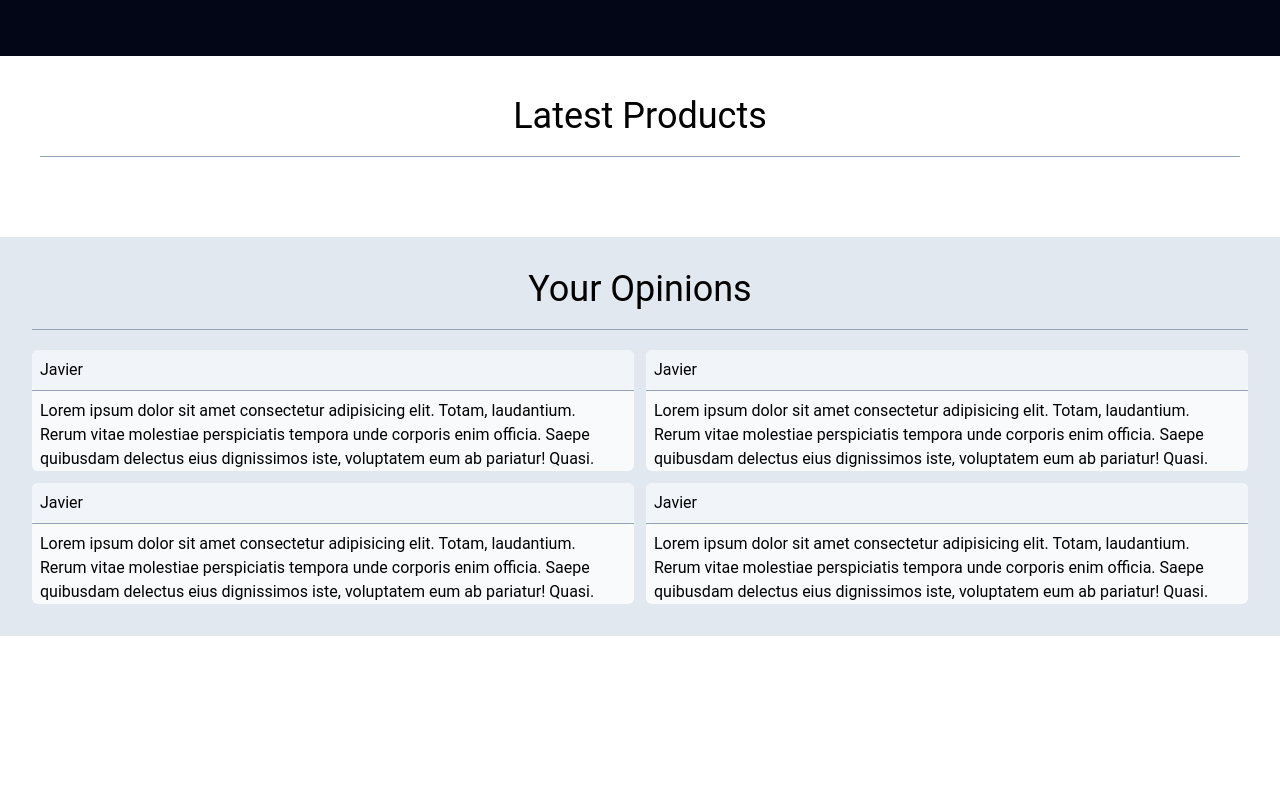
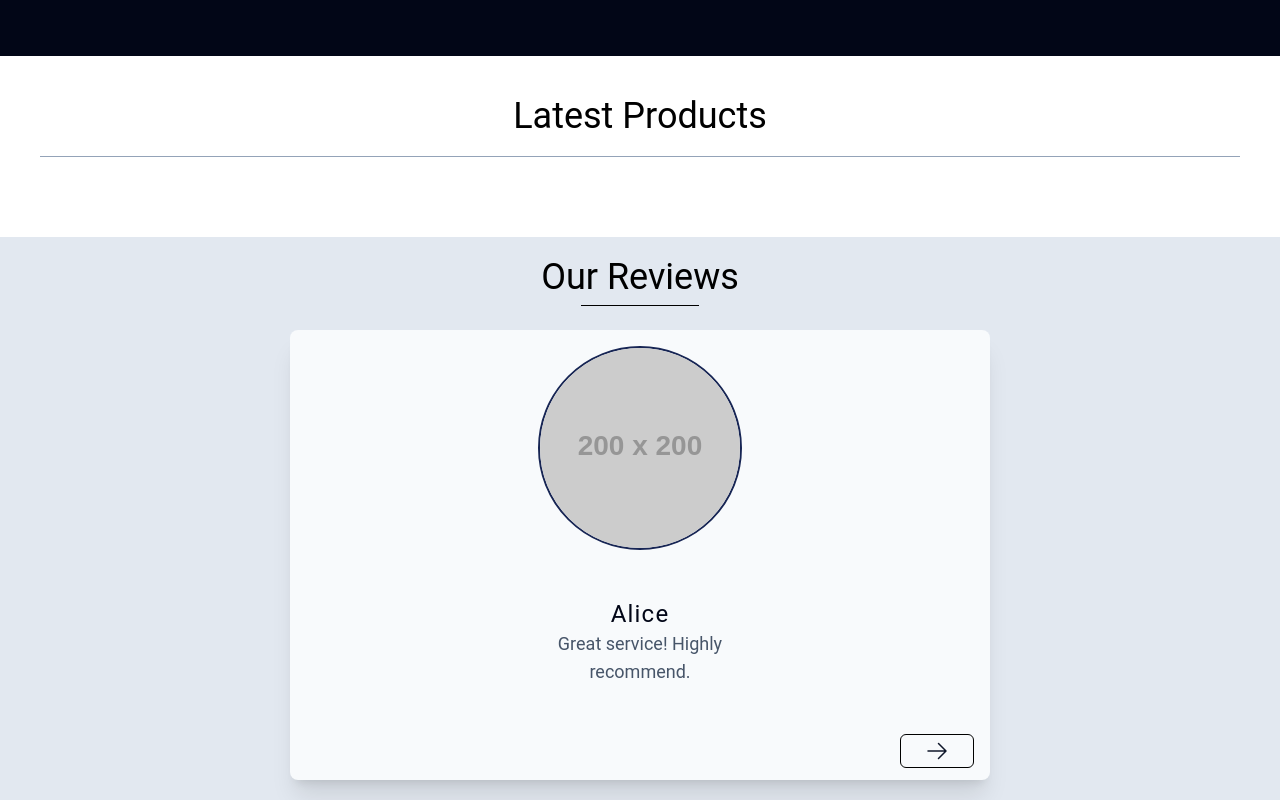
Before and after one commit to alexcas20/jacs-tech, a React (Vite) app: page / in a window 1280 px wide. Shown: the part 616-1416 px from the top of the page. Before the commit the page ends 1252 px from the top, so only its background shows below. Built offline with nearby package versions, Linux system fonts and the light colour scheme.

Commit message:
feat: add review component

```diff
--- /dev/null
+++ b/src/components/Reviews/Review.jsx
@@ -0,0 +1,81 @@
+import { useEffect, useState } from "react";
+
+import { ArrowRightIcon } from "@heroicons/react/24/solid";
+
+export const Review = () => {
+  const testimonials = [
+    {
+      name: "Alice",
+      review: "Great service! Highly recommend.",
+      image: "https://placehold.co/200", // Reemplaza con una URL real
+    },
+    {
+      name: "Bob",
+      review: "Amazing experience, will come back again!",
+      image: "https://placehold.co/200", // Reemplaza con una URL real
+    },
+    {
+      name: "Charlie",
+      review: "Customer support was fantastic.",
+      image: "https://placehold.co/200", // Reemplaza con una URL real
+    },
+    {
+      name: "Diana",
+      review: "Super easy to use and very helpful!",
+      image: "https://placehold.co/200", // Reemplaza con una URL real
+    },
+  ];
+
+  const [position, setPosition] = useState(0);
+  console.log(testimonials.length);
+
+  const onNextReview = () => {
+    if (position < testimonials.length - 1) {
+      setPosition((prev) => prev + 1);
+    } else setPosition(0);
+  };
+
+  useEffect(() => {
+    console.log("pos value", position);
+  }, [position]);
+
+  return (
+    <article className="flex flex-col items-center py-5">
+      <div className="mb-4 flex flex-col items-center">
+        <h3 className="text-center text-4xl">Our Reviews</h3>
+        <hr className="w-[60%] border-black my-2" />
+      </div>
+
+      {/* Card */}
+      <div className="w-[350px] md:w-[700px] ">
+        <div className="bg-slate-50 p-4 flex flex-col items-center gap-8 rounded-lg h-[450px] shadow-xl  ">
+          <div>
+            <img
+              src={testimonials[position].image}
+              alt={`Photo of ${testimonials[position].name}`}
+              className="rounded-full object-cover border-blue-950 border-2"
+            />
+          </div>
+
+          <div className="text-center py-4 w-64 h-40 ">
+            <h4 className="tracking-wider text-2xl text-slate-950 ">
+              {testimonials[position].name}
+            </h4>
+            <p className="text-lg text-slate-600 break-words">
+              {testimonials[position].review}
+            </p>
+          </div>
+
+          <div className="w-full text-end">
+            <button
+              onClick={onNextReview}
+              className="border-black border px-6 py-1 text-slate-900 rounded-md transition-all hover:scale-105 hover:bg-black hover:text-slate-50 "
+            >
+              <ArrowRightIcon className="h-6" />
+            </button>
+          </div>
+        </div>
+      </div>
+    </article>
+  );
+};
--- a/src/pages/Home/Home.jsx
+++ b/src/pages/Home/Home.jsx
@@ -1,13 +1,13 @@
 import { useSelector } from "react-redux";
 import homeImg from "../../assets/images/home.png";
 import { SwiperComp } from "../../components/SwiperComp";
+import { Review } from "../../components/Reviews/Review";
 
 export const Home = () => {
-
   // get Products
   const items = useSelector((state) => state.cart.items);
 
-  console.log(items)
+  console.log(items);
   return (
     <div className="bg-slate-200 h-full">
       <div className="relative group cursor-pointer ">
@@ -32,56 +32,11 @@ export const Home = () => {
       <div className="bg-white p-10">
         <h3 className="text-center text-4xl">Latest Products</h3>
         <hr className="my-5 border-slate-400" />
-        <SwiperComp items={items}/>
+        <SwiperComp items={items} />
       </div>
 
-
-      {/* Evaluations */}
-      <div className="p-8">
-        <h3 className="text-center text-4xl">Your Opinions</h3>
-        <hr className="my-5 border-slate-400" />
-
-        <div className="grid gap-3 md:grid md:grid-cols-2">
-          <div className="bg-slate-50 rounded-md">
-            <h4 className="bg-slate-100 p-2 rounded-md">Javier</h4>
-            <hr className="border-slate-400 pb-2" />
-            <p className="px-2">
-              Lorem ipsum dolor sit amet consectetur adipisicing elit. Totam,
-              laudantium. Rerum vitae molestiae perspiciatis tempora unde
-              corporis enim officia. Saepe quibusdam delectus eius dignissimos
-              iste, voluptatem eum ab pariatur! Quasi.
-            </p>
-          </div>
-
-          <div className="bg-slate-50 rounded-md">
-            <h4 className="bg-slate-100 p-2 rounded-md">Javier</h4>
-            <hr className="border-slate-400 pb-2" />
-            <p className="px-2">
-              Lorem ipsum dolor sit amet consectetur adipisicing elit. Totam,
-              laudantium. Rerum vitae molestiae perspiciatis tempora unde
-              corporis enim officia. Saepe quibusdam delectus eius dignissimos
-              iste, voluptatem eum ab pariatur! Quasi.
-            </p>
-          </div>
-
-          <div className="bg-slate-50 rounded-md">
-            <h4 className="bg-slate-100 p-2 rounded-md">Javier</h4>
-            <hr className="border-slate-400 pb-2" />
-            <p className="px-2">Lorem ipsum dolor sit amet consectetur adipisicing elit. Totam, laudantium. Rerum vitae molestiae perspiciatis tempora unde corporis enim officia. Saepe quibusdam delectus eius dignissimos iste, voluptatem eum ab pariatur! Quasi.</p>
-          </div>
-
-          <div className="bg-slate-50 rounded-md">
-            <h4 className="bg-slate-100 p-2 rounded-md">Javier</h4>
-            <hr className="border-slate-400 pb-2" />
-            <p className="px-2">Lorem ipsum dolor sit amet consectetur adipisicing elit. Totam, laudantium. Rerum vitae molestiae perspiciatis tempora unde corporis enim officia. Saepe quibusdam delectus eius dignissimos iste, voluptatem eum ab pariatur! Quasi.</p>
-          </div>
-
-        </div>
-      </div>
-
-
-
-
+      {/* Reviews */}
+      <Review />
     </div>
   );
 };
```
